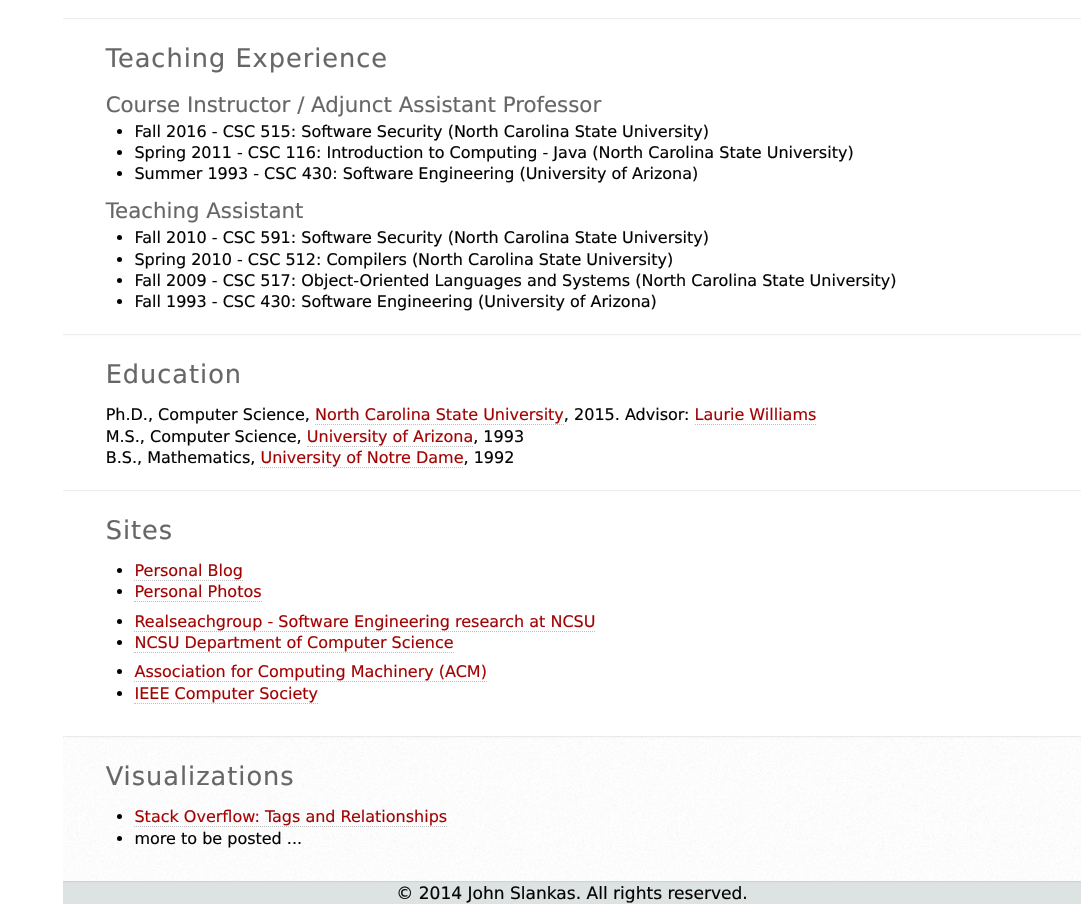
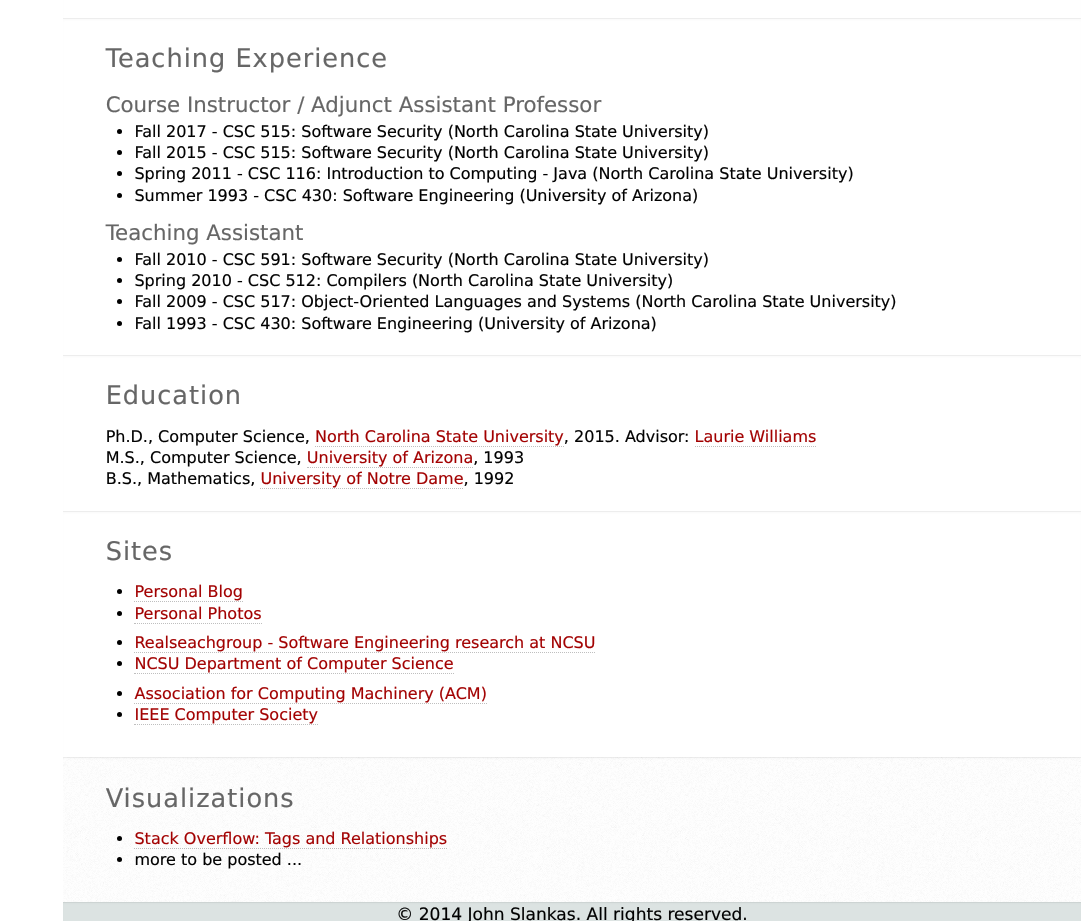
Before and after one commit to slankas/personal_website, a plain HTML site: page index.html in a window 1280 px wide. Shown: the part 3123-4044 px from the top of the page, without its empty margins (199-1280 px from the left). Drawn offline with Linux system fonts and the light colour scheme.

Commit message:
Added CSC515 for 2017

```diff
--- a/index.html
+++ b/index.html
@@ -232,7 +232,8 @@
 							</header>
 							<h4>Course Instructor / Adjunct Assistant Professor</h4>
 							<ul>
-							<li>Fall 2016 - CSC 515: Software Security (North Carolina State University)
+							<li>Fall 2017 - CSC 515: Software Security (North Carolina State University)
+							<li>Fall 2015 - CSC 515: Software Security (North Carolina State University)
 							<li>Spring 2011 - CSC 116: Introduction to Computing - Java (North Carolina State University)</li>
 							<li>Summer 1993 - CSC 430: Software Engineering (University of Arizona)</li>
 							</ul>
```
